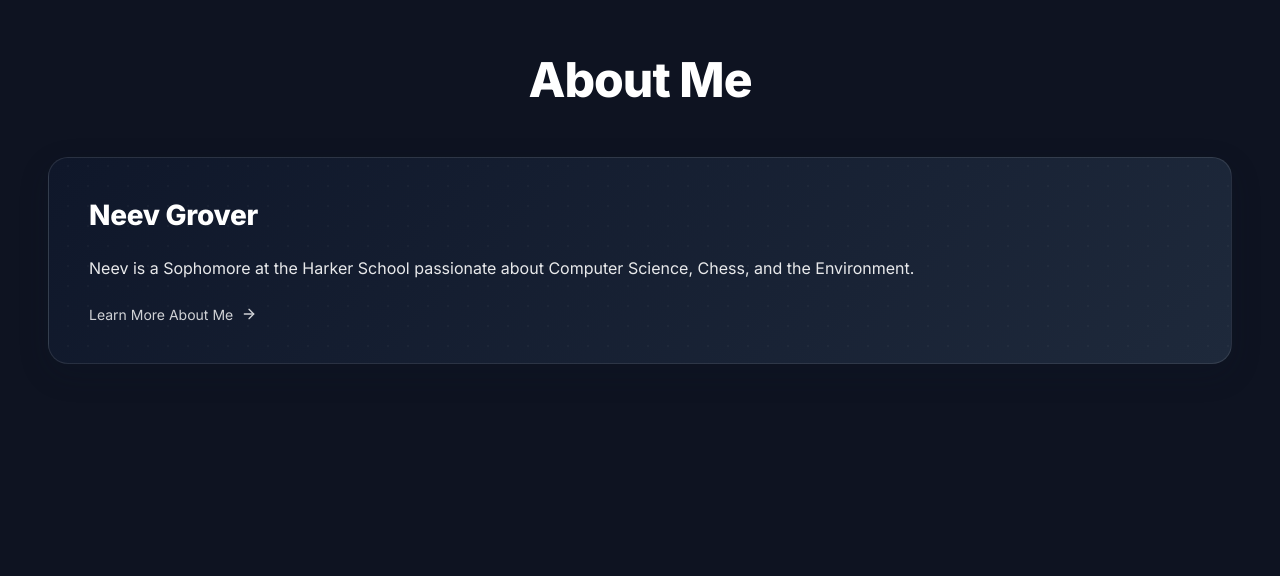
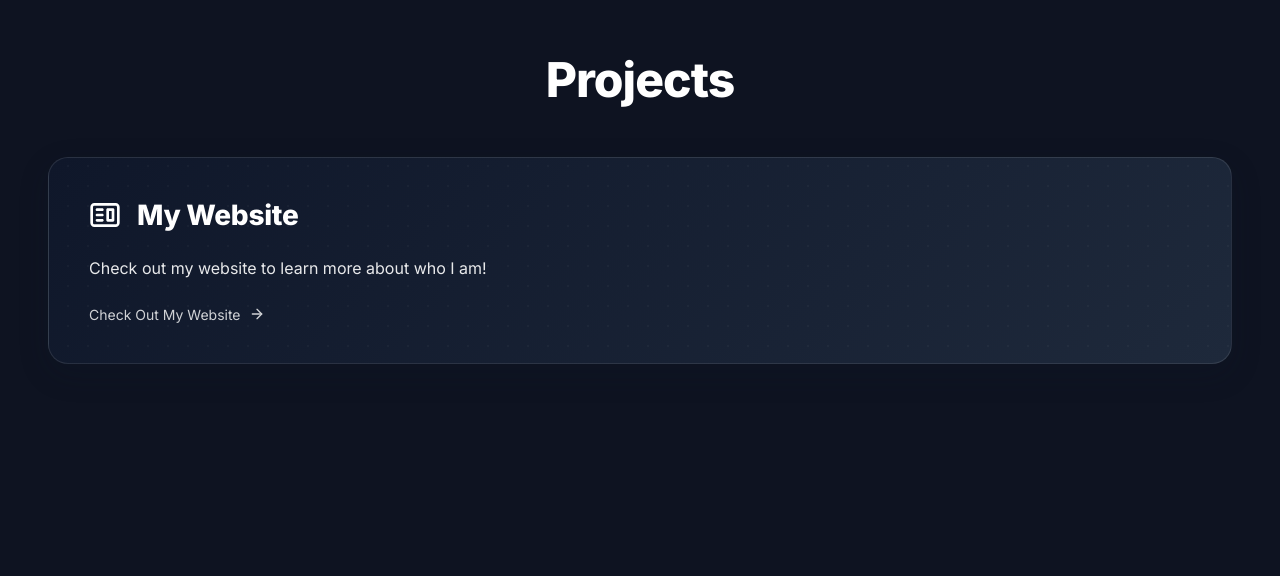
Before and after one commit to groverneev/DuneBroom_Website, a Next.js app: page / in a window 1280 px wide. Shown: the part 1378-1954 px from the top of the page. Built offline with nearby package versions, Linux system fonts and the light colour scheme.

Commit message:
added projects section

```diff
--- a/app/page.tsx
+++ b/app/page.tsx
@@ -1,6 +1,7 @@
 import ContactSection from "@/components/ContactSection";
 import BlogSection from "@/components/BlogSection";
 import AboutMeSection from "@/components/AboutMeSection";
+import ProjectsSection from "@/components/ProjectsSection";
 
 export default function Home() {
   return (
@@ -63,14 +64,15 @@
 
       {/* ───────── BLOG SECTION ───────── */}
       <BlogSection />
-      {/* ───────── BLOG SECTION ───────── */}
+
+      {/* ───────── PROJECTS SECTION ───────── */}
+      <ProjectsSection />
+
+      {/* ───────── ABOUT ME SECTION ───────── */}
       <AboutMeSection />
 
       {/* CONTACT SECTION */}
-
-      <section id="contact" style={{}}>
-        <ContactSection />
-      </section>
+      <ContactSection />
     </main>
   );
 }
--- a/components/Footer.tsx
+++ b/components/Footer.tsx
@@ -2,7 +2,6 @@
 import { SiSubstack } from "react-icons/si";
 import { FaLinkedin } from "react-icons/fa";
 import { FaXTwitter } from "react-icons/fa6";
-import { CgWebsite } from "react-icons/cg";
 
 export default function Footer() {
   return (
@@ -70,16 +69,6 @@
         >
           <FaLinkedin size={23} />
         </a>
-
-        <a
-          href="https://www.neevgrover.com/"
-          target="_blank"
-          rel="noopener noreferrer"
-          style={{ color: "#828893", margin: "0 12px" }}
-        >
-          <CgWebsite size={23} />
-        </a>
-
       </div>
     </footer>
   );
--- /dev/null
+++ b/components/ProjectsSection.tsx
@@ -0,0 +1,156 @@
+"use client";
+
+import { CgWebsite } from "react-icons/cg";
+
+export default function ProjectsSection() {
+  return (
+    <section
+      id="projects"
+      style={{
+        padding: "6rem 2rem",
+        background: "#0E1321",
+        textAlign: "center",
+      }}
+    >
+      <h2
+        style={{
+          fontSize: 48,
+          fontWeight: 700,
+          color: "#fff",
+          marginBottom: "3rem",
+          letterSpacing: "-0.02em",
+        }}
+      >
+        Projects
+      </h2>
+
+      <div
+        style={{
+          maxWidth: 1200,
+          margin: "0 auto",
+          display: "grid",
+          gridTemplateColumns: "repeat(auto-fit, minmax(350px, 1fr))",
+          gap: "2rem",
+          padding: "0 1rem",
+        }}
+      >
+        {/* Neev's Website Project */}
+        <a
+          href="https://neevgrover.com"
+          target="_blank"
+          rel="noopener noreferrer"
+          style={{
+            textDecoration: "none",
+            color: "inherit",
+            display: "block",
+          }}
+        >
+          <div
+            style={{
+              background: "linear-gradient(135deg, #0f172a 0%, #1e293b 100%)",
+              borderRadius: "20px",
+              padding: "2.5rem",
+              color: "#fff",
+              textAlign: "left",
+              transition: "all 0.3s ease",
+              boxShadow: "0 10px 30px rgba(15, 23, 42, 0.2)",
+              border: "1px solid rgba(255, 255, 255, 0.1)",
+              position: "relative",
+              overflow: "hidden",
+              cursor: "pointer",
+            }}
+            onMouseEnter={(e) => {
+              e.currentTarget.style.transform = "translateY(-8px)";
+              e.currentTarget.style.boxShadow =
+                "0 20px 40px rgba(15, 23, 42, 0.3)";
+            }}
+            onMouseLeave={(e) => {
+              e.currentTarget.style.transform = "translateY(0)";
+              e.currentTarget.style.boxShadow =
+                "0 10px 30px rgba(15, 23, 42, 0.2)";
+            }}
+          >
+            {/* Background Pattern */}
+            <div
+              style={{
+                position: "absolute",
+                top: "-50%",
+                right: "-50%",
+                width: "200%",
+                height: "200%",
+                background:
+                  "radial-gradient(circle, rgba(255,255,255,0.1) 1px, transparent 1px)",
+                backgroundSize: "20px 20px",
+                opacity: 0.3,
+                zIndex: 0,
+              }}
+            />
+
+            {/* Content */}
+            <div style={{ position: "relative", zIndex: 1 }}>
+              <div
+                style={{
+                  display: "flex",
+                  alignItems: "center",
+                  gap: "1rem",
+                  marginBottom: "1.5rem",
+                }}
+              >
+                <CgWebsite size={32} />
+                <h3
+                  style={{
+                    fontSize: 28,
+                    fontWeight: 700,
+                    margin: 0,
+                    letterSpacing: "-0.01em",
+                  }}
+                >
+                  My Website
+                </h3>
+              </div>
+
+              <p
+                style={{
+                  fontSize: 16,
+                  lineHeight: 1.6,
+                  margin: 0,
+                  opacity: 0.9,
+                  maxWidth: "100%",
+                }}
+              >
+                Check out my website to learn more about who I am!{" "}
+              </p>
+
+              <div
+                style={{
+                  marginTop: "1.5rem",
+                  display: "flex",
+                  alignItems: "center",
+                  gap: "0.5rem",
+                  opacity: 0.8,
+                  fontSize: 14,
+                  fontWeight: 500,
+                }}
+              >
+                <span>Check Out My Website</span>
+                <svg
+                  width="16"
+                  height="16"
+                  viewBox="0 0 24 24"
+                  fill="none"
+                  stroke="currentColor"
+                  strokeWidth="2"
+                  strokeLinecap="round"
+                  strokeLinejoin="round"
+                >
+                  <path d="M5 12h14" />
+                  <path d="m12 5 7 7-7 7" />
+                </svg>
+              </div>
+            </div>
+          </div>
+        </a>
+      </div>
+    </section>
+  );
+}
```
Also changed, not shown: app/about_me/page.tsx (+3 -13 lines).
